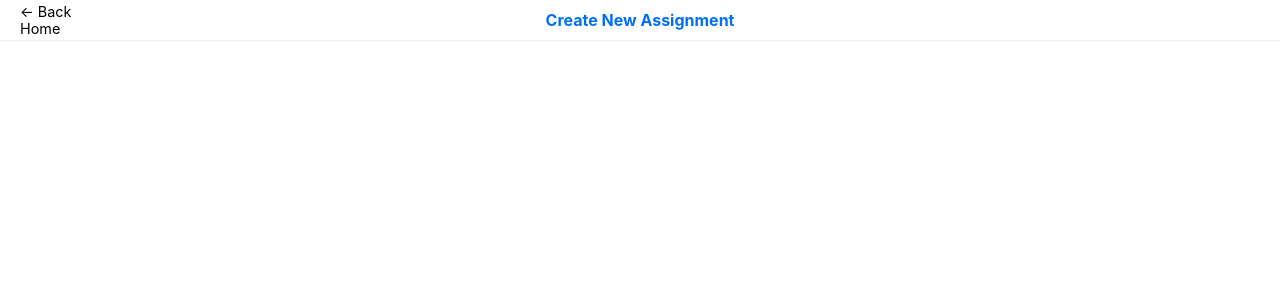
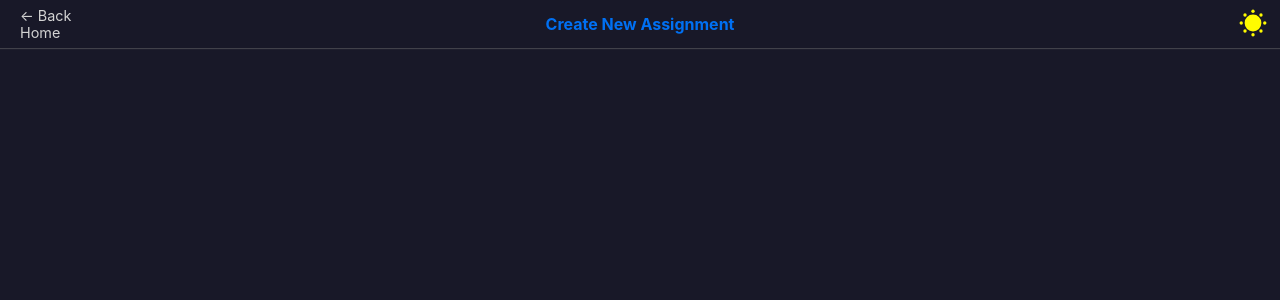
Before and after one commit to ninjaasmoke/afont, a Next.js app: page /new in a window 1280 px wide. Shown: the top 300 px of the page. Built offline with nearby package versions, Linux system fonts and the light colour scheme.

Commit message:
toggle dark mode in css

```diff
--- a/components/nav.module.css
+++ b/components/nav.module.css
@@ -1,9 +1,9 @@
 .nav {
-    min-height: 40px;
+    min-height: 48px;
     width: 100%;
     position: fixed;
     top: 0;
-    box-shadow: 0px 0px 1px 1px #eaeaeab7;
+    box-shadow: 0px 0px 1px 1px #7c7c7c69;
     display: flex;
     justify-content: space-between;
     align-items: center;
--- a/pages/_app.js
+++ b/pages/_app.js
@@ -4,7 +4,10 @@ import '../styles/globals.css'
 function MyApp({ Component, pageProps }) {
   return (
     <AppWrapper>
-      <Component {...pageProps} />
+      <input id="toggle" className="toggle" type="checkbox" />
+      <div className="background">
+        <Component {...pageProps} />
+      </div>
     </AppWrapper>
   )
 }
--- a/styles/Home.module.css
+++ b/styles/Home.module.css
@@ -20,7 +20,7 @@
 .footer {
   width: 100%;
   min-height: 100px;
-  border-top: 1px solid #eaeaea;
+  border-top: 1px solid #7c7c7c80;
   display: flex;
   flex-direction: row;
   justify-content: space-around;
@@ -32,10 +32,6 @@
   display: flex;
   justify-content: center;
   align-items: center;
-}
-
-.footer a:hover {
-  color: #181818;
 }
 
 .title a {
--- a/styles/globals.css
+++ b/styles/globals.css
@@ -4,6 +4,14 @@ body {
   margin: 0;
   font-family: -apple-system, BlinkMacSystemFont, Segoe UI, Roboto, Oxygen,
     Ubuntu, Cantarell, Fira Sans, Droid Sans, Helvetica Neue, sans-serif;
+}
+
+.background {
+  --bg: #181828;
+  --color: #d3d3d3;
+  background-color: var(--bg);
+  color: var(--color);
+  transition: background-color 500ms;
 }
 
 ::selection {
@@ -26,3 +34,38 @@ a:active {
 * {
   box-sizing: border-box;
 }
+
+
+.toggle {
+  z-index: 10;
+  position: fixed;
+  top: 8px;
+  right: 12px;
+  --size: 1.5rem;
+  -webkit-appearance: none;
+     -moz-appearance: none;
+          appearance: none;
+  outline: none;
+  cursor: pointer;
+  width: var(--size);
+  height: var(--size);
+  transform: scale(0.7);
+  box-shadow: inset 0 0 0 var(--size), calc(var(--offset-orthogonal) * -1) 0 0 var(--ray-size), var(--offset-orthogonal) 0 0 var(--ray-size), 0 calc(var(--offset-orthogonal) * -1) 0 var(--ray-size), 0 var(--offset-orthogonal) 0 var(--ray-size), calc(var(--offset-diagonal) * -1) calc(var(--offset-diagonal) * -1) 0 var(--ray-size), var(--offset-diagonal) var(--offset-diagonal) 0 var(--ray-size), calc(var(--offset-diagonal) * -1) var(--offset-diagonal) 0 var(--ray-size), var(--offset-diagonal) calc(var(--offset-diagonal) * -1) 0 var(--ray-size);
+  border-radius: 999px;
+  color: #fffb00;
+  --ray-size: calc(var(--size) * -0.4);
+  --offset-orthogonal: calc(var(--size) * 0.7);
+  --offset-diagonal: calc(var(--size) * 0.475);
+  transition: all 500ms;
+}
+
+.toggle:checked {
+  transform: scale(1);
+  box-shadow: inset calc(var(--size) * 0.33) calc(var(--size) * -0.25) 0;
+  color: #bfbfd3;
+}
+
+.toggle:checked ~ .background {
+  --bg: white;
+  --color: black;
+}
```
